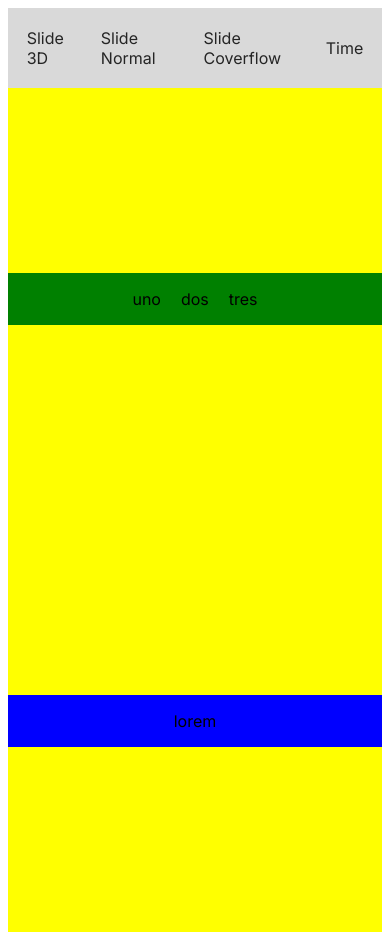
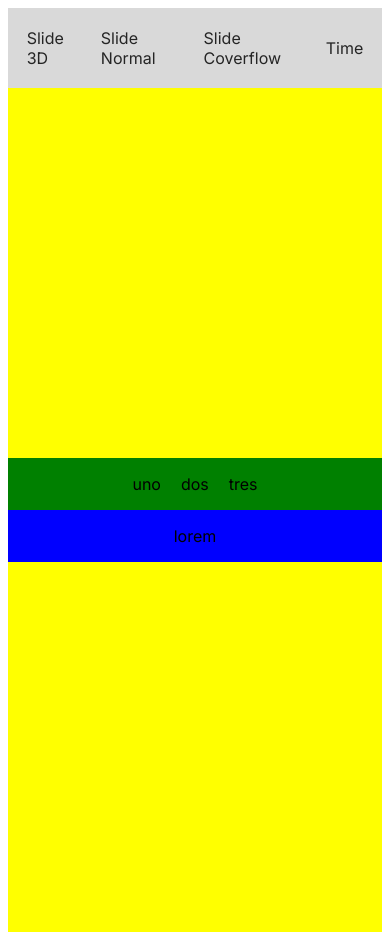
Before and after one commit to padermo/Sliders, a Next.js app: page /time in a window 390 px wide. Built offline with nearby package versions, Linux system fonts and the light colour scheme.

Commit message:
agregando regla para iOS

```diff
--- a/app/time/time.css
+++ b/app/time/time.css
@@ -2,6 +2,7 @@
   width: 100%;
   min-height: 100vh;
   max-height: 100%;
+  display: -ms-grid;
   display: grid;
   grid-template-columns: repeat(2, 1fr);
 }
@@ -36,9 +37,11 @@
     width: 100%;
     min-height: 100vh;
     max-height: 100%;
+    display: flex;
+    flex-direction: column;
     justify-content: center;
     align-items: center;
-    grid-template-columns: 100%;
+    grid-template-columns: unset;
     background-color: red;
   }
 
@@ -73,9 +76,11 @@
     width: 100%;
     min-height: 100vh;
     max-height: 100%;
+    display: flex;
+    flex-direction: column;
     justify-content: center;
     align-items: center;
-    grid-template-columns: 100%;
+    grid-template-columns: unset;
     background-color: purple;
   }
 
@@ -110,9 +115,11 @@
     width: 100%;
     min-height: 100vh;
     max-height: 100%;
+    display: flex;
+    flex-direction: column;
     justify-content: center;
     align-items: center;
-    grid-template-columns: 100%;
+    grid-template-columns: unset;
     background-color: yellow;
   }
 
```
